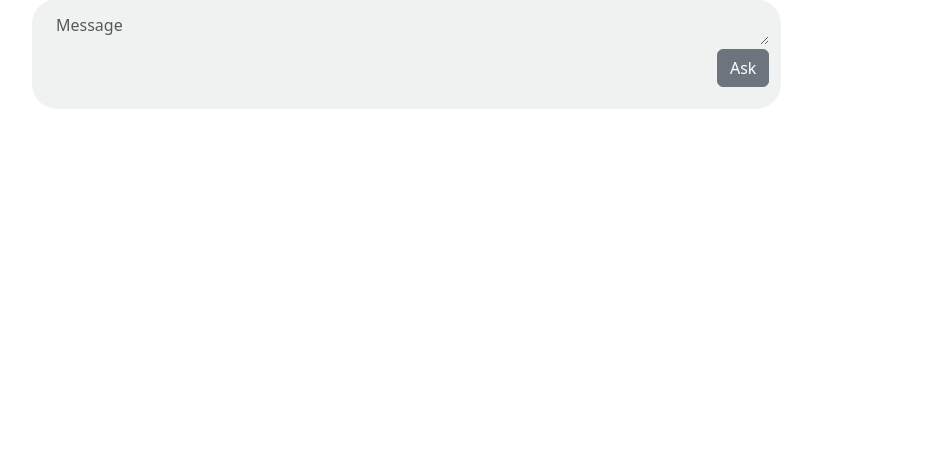
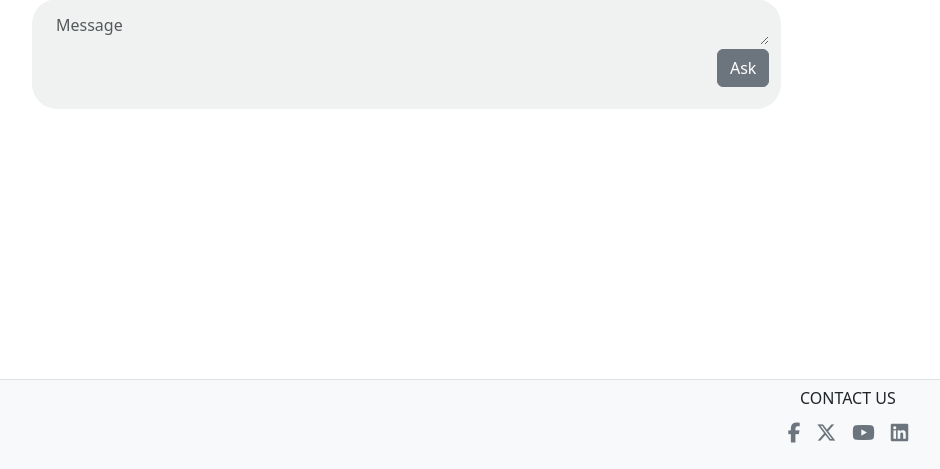
Before and after one commit to BlackFoxT/GradProject, a Flask app: page / in a window 1280 px wide. Shown: the part 331-800 px from the top of the page, without its empty margins (271-1211 px from the left). Run offline with Flask 3, Linux system fonts and the light colour scheme.

Commit message:
adding footer & icons

```diff
--- a/templates/layouts/layout.html
+++ b/templates/layouts/layout.html
@@ -5,6 +5,7 @@
     <meta charset="UTF-8" />
     <meta name="viewport" content="width=device-width, initial-scale=1.0" />
     <title>{% block title %}{% endblock title %}</title>
+    <link rel="stylesheet" href="https://cdnjs.cloudflare.com/ajax/libs/font-awesome/6.5.1/css/all.min.css">
     <link href="https://cdn.jsdelivr.net/npm/bootstrap@5.3.3/dist/css/bootstrap.min.css" rel="stylesheet" />
     <link href="{{ url_for('static', filename='css/style.css') }}" rel="stylesheet" />
 </head>
@@ -136,6 +137,19 @@
         </div>
     </div>
 
+    <footer class="d-flex justify-content-center align-items-center position-absolute bottom-0 end-0 border-top w-100 px-5 bg-light" style="height: 90px;">
+        <!-- Left footer a logo vs. eklenebilir. -->
+        <div class="w-100"></div>
+        <div class="d-flex flex-column align-items-end justify-content-end w-100 px-5">
+            <span class="contact-us-text w-25 mb-2 text-center">CONTACT US</span>
+            <ul class="d-flex align-items-center justify-content-center w-25 list-unstyled">
+                <li><a href="#" class="mx-2 fs-5 text-secondary"><i class="footer-contact-us-icons fa-brands fa-facebook-f"></i></a></li>
+                <li><a href="#" class="mx-2 fs-5 text-secondary"><i class="footer-contact-us-icons fa-brands fa-x-twitter"></i></a></li>
+                <li><a href="#" class="mx-2 fs-5 text-secondary"><i class="footer-contact-us-icons fab fa-youtube"></i></a></li>
+                <li><a href="#" class="mx-2 fs-5 text-secondary"><i class="footer-contact-us-icons fab fa-linkedin"></i></a></li>
+            </ul>
+        </div>
+    </footer>
 
     <script src="{{ url_for('static', filename='script/script.js') }}"></script>
     <script src="https://cdn.jsdelivr.net/npm/bootstrap@5.3.3/dist/js/bootstrap.bundle.min.js"></script>
```
